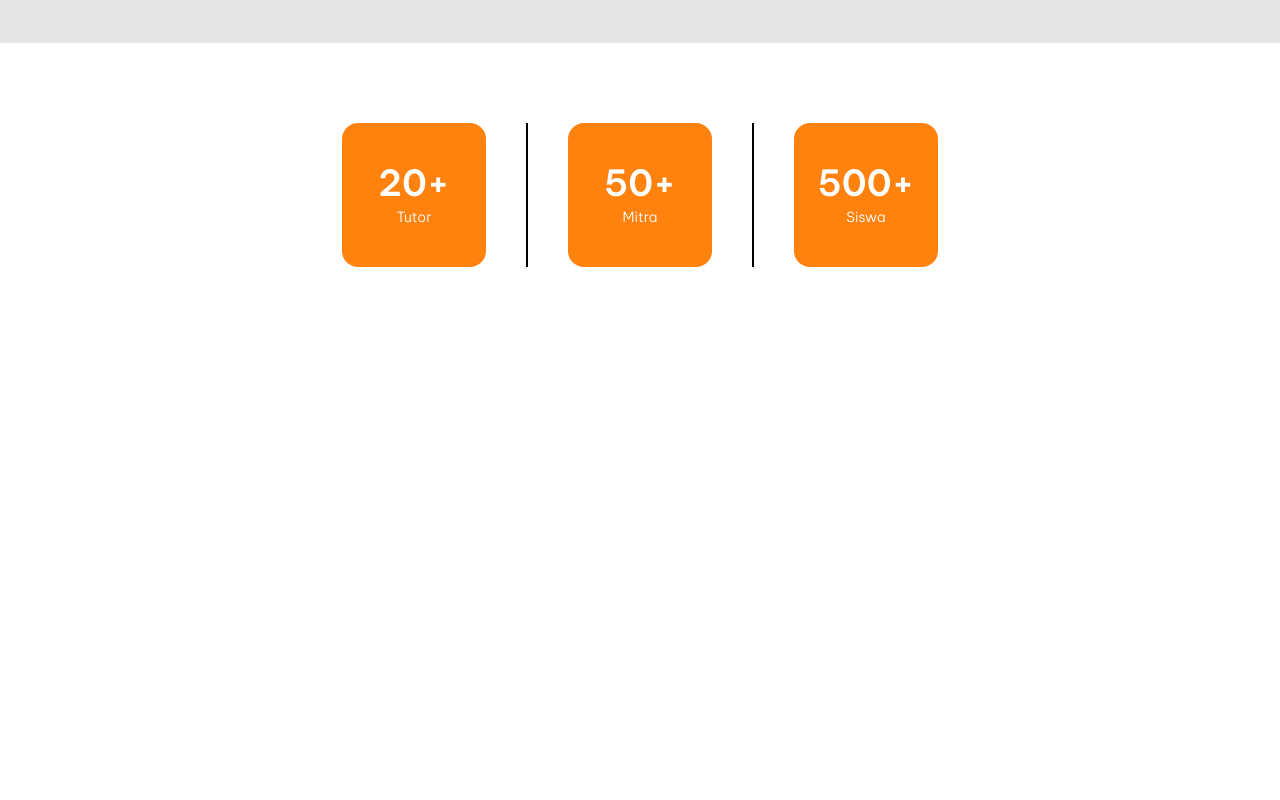
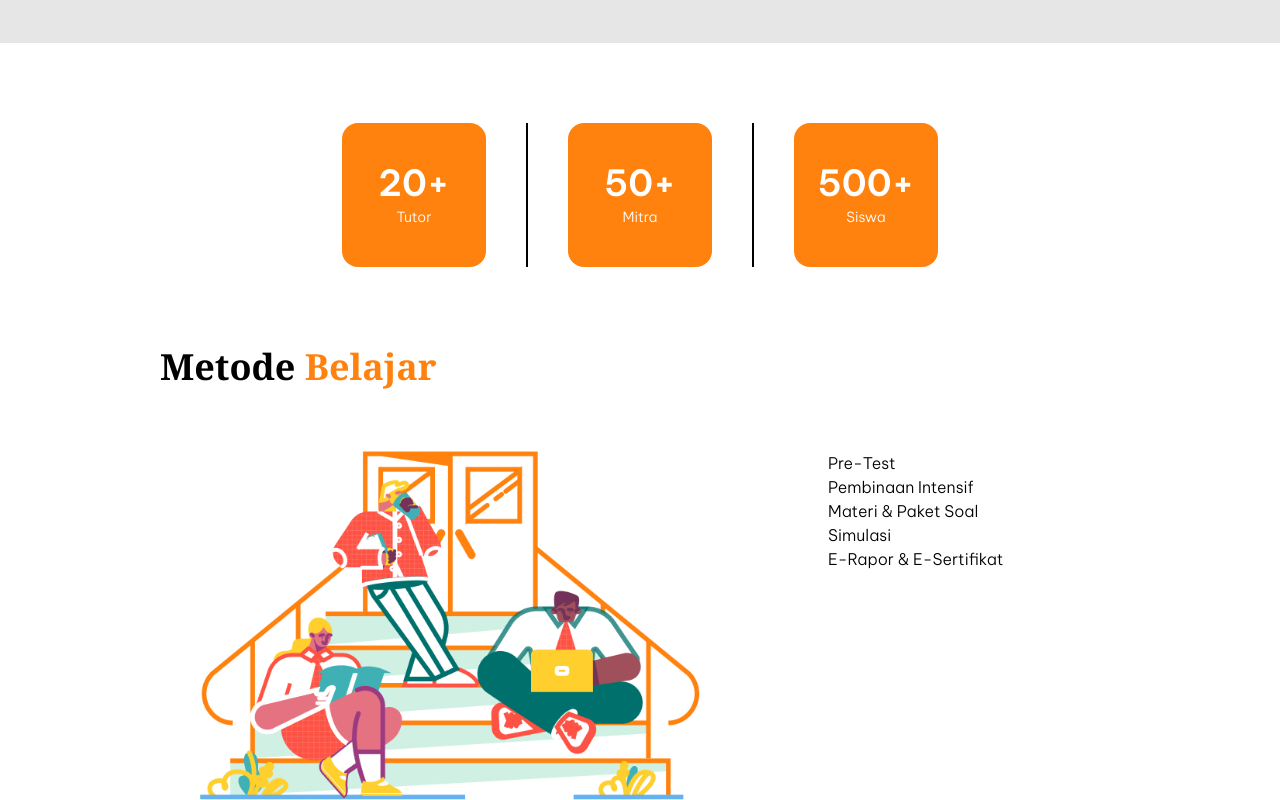
Before and after one commit to bktech-sh/kingexpert, a Next.js app: page / in a window 1280 px wide. Shown: the part 985-1785 px from the top of the page. Before the commit the page ends 1332 px from the top, so only its background shows below. Built offline with nearby package versions, Linux system fonts and the light colour scheme.

Commit message:
feat: add metode belajar

```diff
--- /dev/null
+++ b/src/app/components/MetodeBelajar/index.tsx
@@ -0,0 +1,30 @@
+import Image from "next/image";
+
+const MetodeBelajar = () => {
+  return (
+    <div className="flex flex-col px-40 gap-16">
+      <h2 className="font-bold text-4xl font-serif">
+        Metode <span className="text-mainOrange">Belajar</span>
+      </h2>
+
+      <div className="flex gap-32 px-10">
+        <Image
+          src="/images/metode.png"
+          alt="metode"
+          width={500}
+          height={200}
+          style={{ objectFit: "contain" }}
+        />
+        <div>
+          <p>Pre-Test</p>
+          <p>Pembinaan Intensif</p>
+          <p>Materi & Paket Soal</p>
+          <p>Simulasi</p>
+          <p>E-Rapor & E-Sertifikat</p>
+        </div>
+      </div>
+    </div>
+  );
+};
+
+export default MetodeBelajar;
--- a/src/app/page.tsx
+++ b/src/app/page.tsx
@@ -2,6 +2,7 @@ import Navbar from "./components/Navbar";
 import HeroSection from "./components/HeroSection";
 import Customers from "./components/Customers";
 import WhyKingExpert from "./components/WhyKingExpert";
+import MetodeBelajar from "./components/MetodeBelajar";
 
 export default function Home() {
   return (
@@ -10,6 +11,7 @@ export default function Home() {
       <HeroSection />
       <Customers />
       <WhyKingExpert />
+      <MetodeBelajar />
     </main>
   );
 }
```
Also changed, not shown: public/images/metode.png (added).
